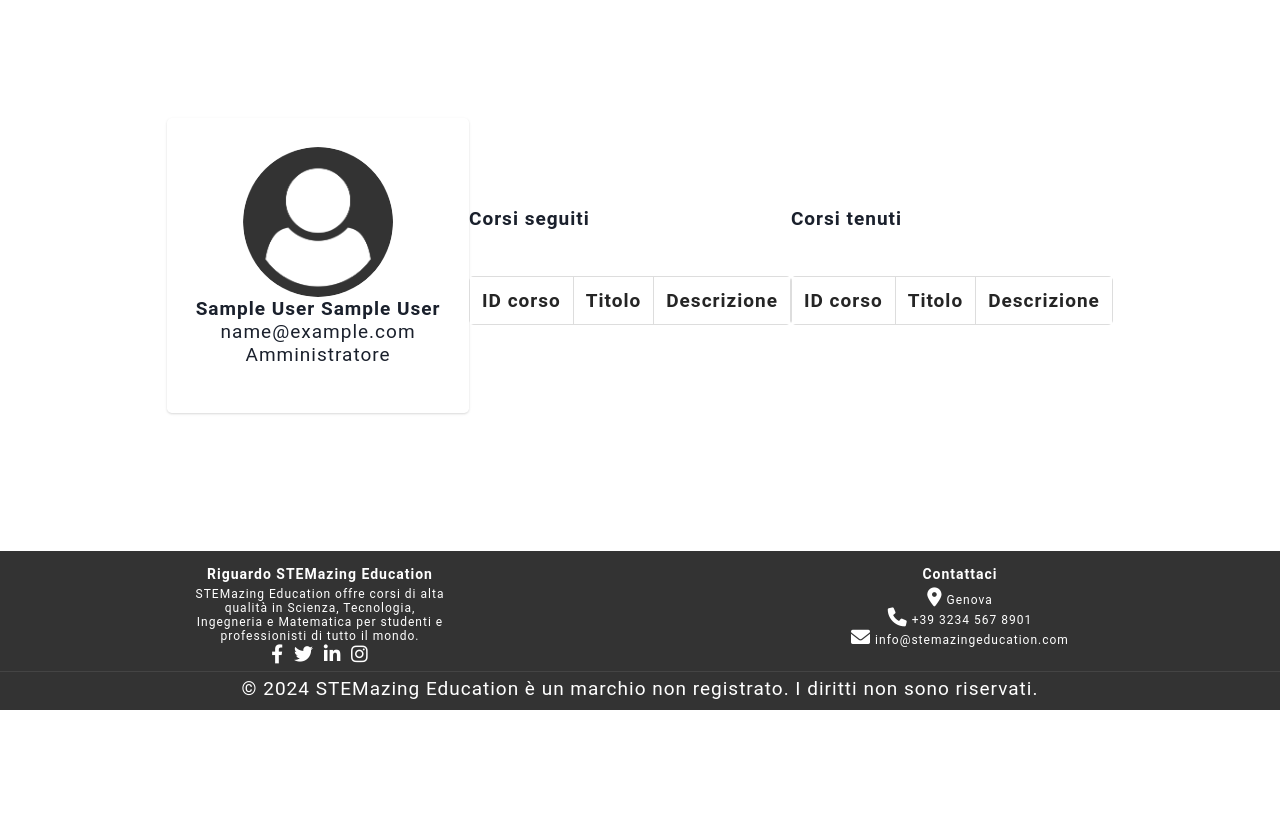
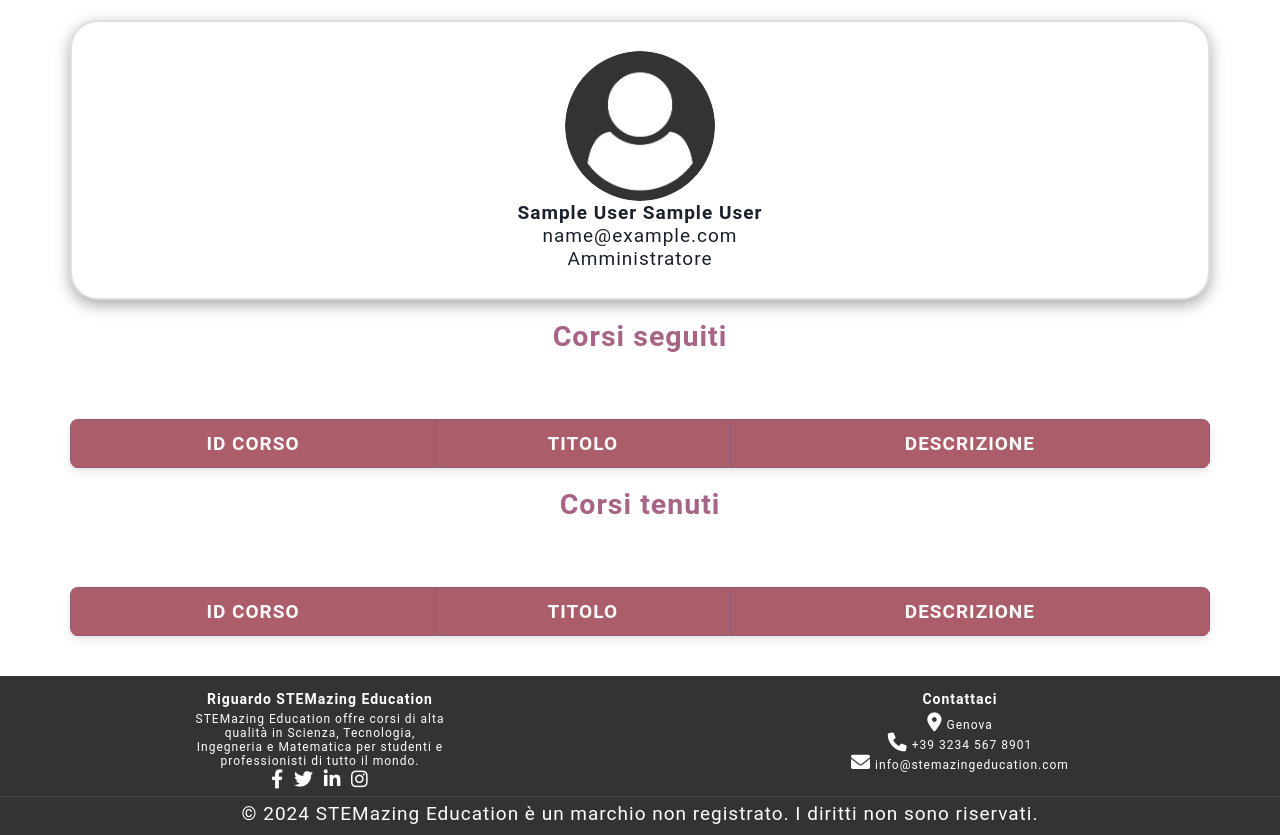
Before and after one commit to MattiaCacciatore/ProgettoSAW, a PHP site: page /show_profile.php in a window 1280 px wide; the page is wider, and only the part inside the window is pictured. Shown: the part 110-945 px from the top of that part. Before the commit the page ends 820 px from the top of that part, so only its background shows below. Run offline with PHP 8.4, Linux system fonts and the light colour scheme; the visitor is signed in with stand-in values (Sample User, id 1); data that the repository does not hold is empty.

Commit message:
Updated css per la show-profile

```diff
--- a/user_area/css/show-profile.css
+++ b/user_area/css/show-profile.css
@@ -4,19 +4,29 @@ body {
   text-align: left;
 }
 
-.main-body {
+main {
+  display: block;
+}
+
+.profile {
+  display: block;
   padding: 15px;
 }
 
+.subtitle{
+  text-align: center;
+  font-size: 1.5em; /* Dimensione del testo */
+  font-weight: bold; /* Grassetto per dare importanza */
+  color: #a86486; /* Un colore elegante e sobrio */
+}
+
 .card {
-  box-shadow: 0 1px 3px rgba(0, 0, 0, 0.1), 0 1px 2px rgba(0, 0, 0, 0.06);
   background-color: #fff;
-  border: 0 solid rgba(0, 0, 0, 0.125);
   border-radius: 0.25rem;
   margin-bottom: 20px;
 }
 
-.centered {
+.profile-image {
   display: block;
   margin-left: auto;
   margin-right: auto;
@@ -25,6 +35,9 @@ body {
 }
 
 .card-body {
+  border: 2px solid rgba(0, 0, 0, 0.125);
+  border-radius: 28px;
+  box-shadow: rgba(0, 0, 0, 0.35) 0px 5px 15px;
   flex: 1 1 auto;
   min-height: 1px;
   padding: 1.5rem; /* Increased padding */
@@ -39,40 +52,69 @@ body {
 .table {
   border-collapse: collapse;
   width: 100%;
-  margin-bottom: 1rem !important;
   text-align: center;
-  background-color: #fff;
-  border-radius: 0.25rem;
-  overflow: hidden;
+  font-family: 'Arial', sans-serif;
+  color: #333;
+  margin: 20px 0;
 }
 
+.table tr {
+  background-color: #fafafa;
+}
+
+
 .table th, .table td {
-  border: 1px solid #ddd;
+  border: 1px solid #8f597a;
   padding: 12px;
+  transition: background-color 0.3s ease, color 0.3s ease;
+}
+
+.table .index-line {
+  padding-bottom: 5px;
+}
+
+.table .index-element{
+  border-color: 1px solid #fafafa;
+  color:#fafafa;
+  background-color: rgb(172, 93, 106);
+  text-transform: uppercase;
+  padding: 12px
+
 }
 
 .table th {
-  background-color: transparent;
-  color: rgb(37, 37, 37);
+  color: rgb(70, 70, 70);
   font-weight: bold;
 }
 
-.table tr:nth-child(even) {
-  background-color: #f9f9f9;
+.table td {
+  background-color: #fff;
 }
 
 .table tr:hover {
   background-color: #e0f7fa;
 }
 
-.bg-gray-300 {
-  background-color: #e2e8f0;
+.table th, .table td {
+  text-align: center;
+  vertical-align: middle;
 }
 
-.h-100 {
-  height: 100% !important;
+.table caption {
+  caption-side: bottom;
+  padding: 8px;
+  font-size: 1.2em;
+  font-weight: bold;
+  color: #555;
 }
 
-.shadow-none {
-  box-shadow: none !important;
+.table .index-table{
+  background-color: #8f597a;
+  color: #e0f7fa;
 }
+
+.table {
+  box-shadow: 0 4px 8px rgba(0, 0, 0, 0.1);
+  border-radius: 8px;
+  overflow: hidden;
+}
--- a/user_area/show_profile.php
+++ b/user_area/show_profile.php
@@ -32,8 +32,8 @@
 			<section class = \'profile\'>
             	<div class = \'card\'>
             		<div class = \'card-body\'>
-                    	<img src = \'images/user_icon.png\' alt = \'Immagine profilo.\' class = \'centered\'>
-                    	<div class = \'table\'>
+                    	<img src = \'images/user_icon.png\' alt = \'Immagine profilo.\' class = \'profile-image\'>
+                    	<div class = \'user-infos\'>
                       		<h4>'.$_SESSION['name'].' '.$_SESSION['surname'].'</h4>
                       		<p>'.$_SESSION['email'].'</p>
 							<p>
@@ -76,13 +76,13 @@
 
 			print('
 			<section>
-				<h2>Corsi seguiti</h2>
+				<h2 class="subtitle">Corsi seguiti</h2>
 				<br><br>
 				<table class = \'table\'>
                     <tr>
-                        <th>ID corso</th>
-                        <th>Titolo</th>
-                        <th>Descrizione</th>
+                        <th class="index-element">ID corso</th>
+                        <th class="index-element">Titolo</th>
+                        <th class="index-element">Descrizione</th>
                     </tr>
 			');
 
@@ -100,13 +100,13 @@
             </section>
 
 			<section>
-				<h2>Corsi tenuti</h2>
+				<h2 class="subtitle" >Corsi tenuti</h2>
 				<br><br>
 				<table class = \'table\'>
                     <tr>
-                        <th>ID corso</th>
-                        <th>Titolo</th>
-                        <th>Descrizione</th>
+                        <th class="index-element" >ID corso</th>
+                        <th class="index-element">Titolo</th>
+                        <th class="index-element">Descrizione</th>
                     </tr>
             ');
 
```
